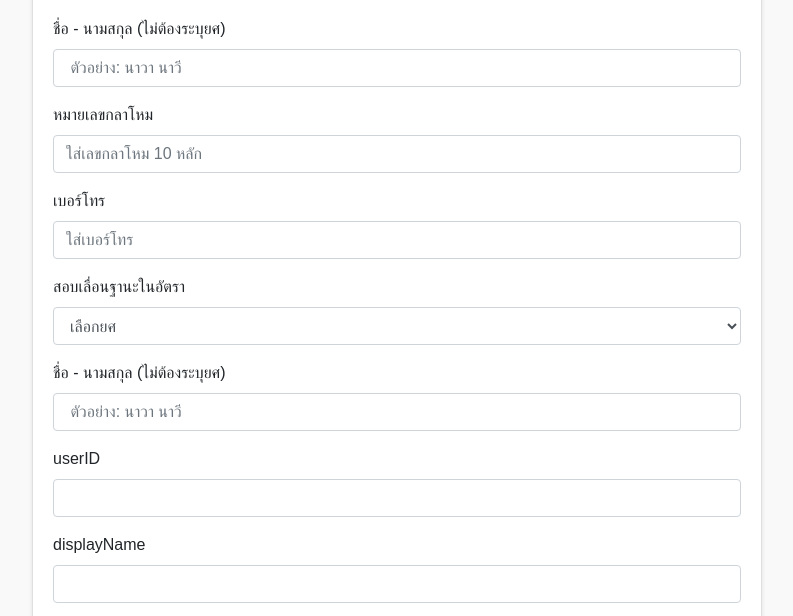
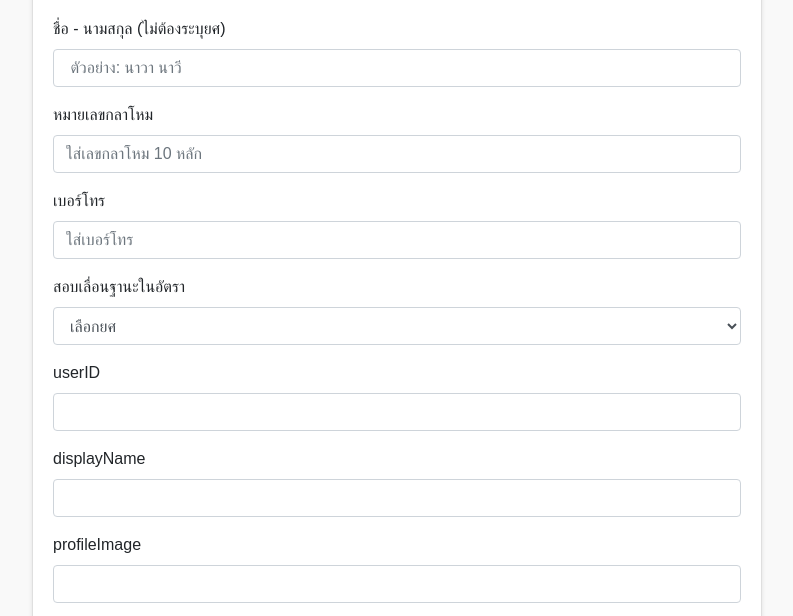
Before and after one commit to dosnavyfinance/register, a plain HTML site: page index.html in a window 1280 px wide. Shown: the part 165-781 px from the top of the page, without its empty margins (243-1036 px from the left). Drawn offline with nearby package versions, Linux system fonts and the light colour scheme.

Commit message:
Update index.html

```diff
--- a/index.html
+++ b/index.html
@@ -54,10 +54,6 @@
                             </div>
 
                             <!--สำหรับฟอร์มแบบ input Multiple choice grid-->
-                            <div class="form-group">
-                                <label for="entry.887374161">ชื่อ - นามสกุล (ไม่ต้องระบุยศ)</label>
-                                <input type="text" class="form-control" id="name" name="entry.887374161" required placeholder=" ตัวอย่าง: นาวา นาวี ">
-                            </div>
 				<!-- <h2><label for="test">สำหรับ Admin</label></h2> -->
                                 <div class="form-group">
                                 <label for="entry.302734158">userID</label>
```
